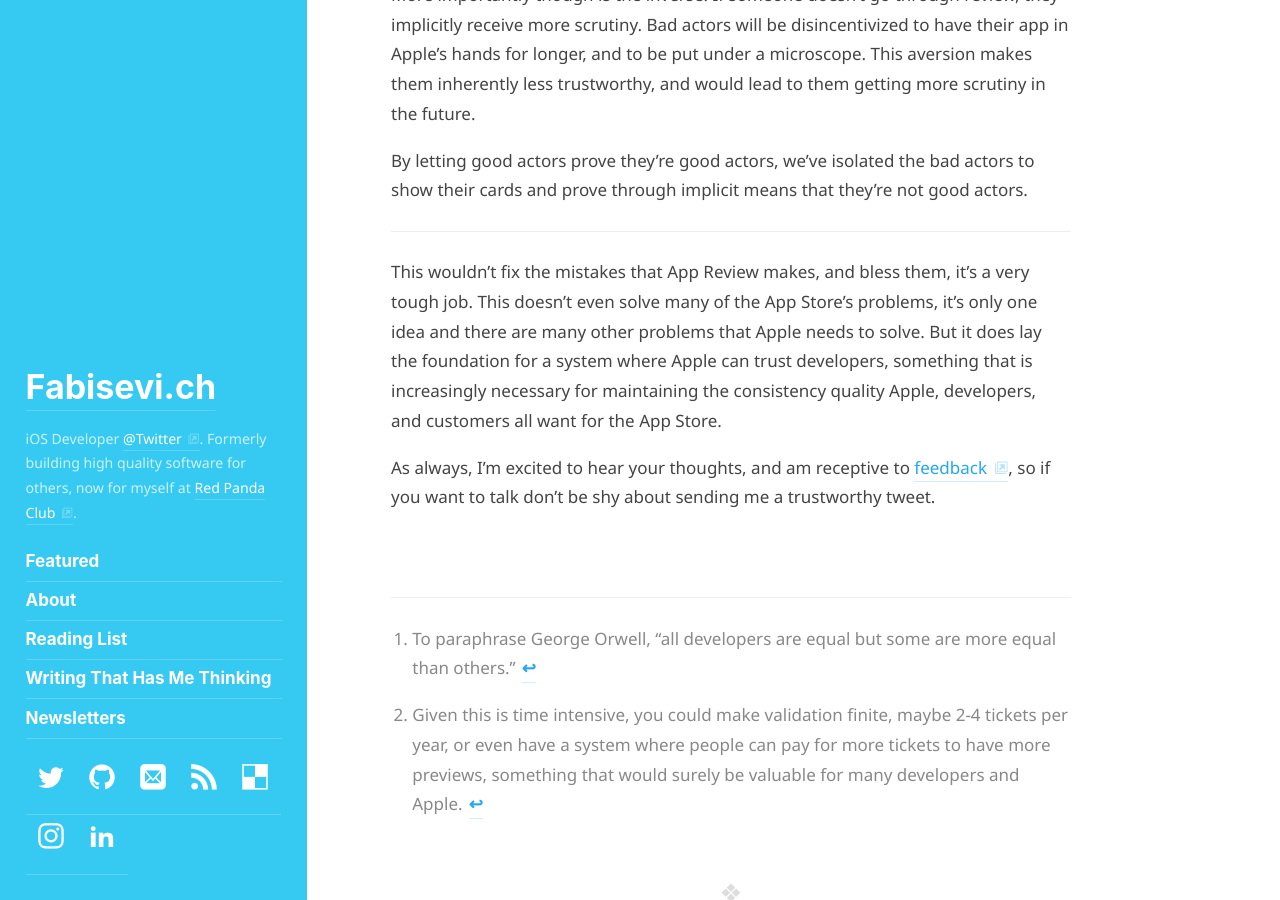
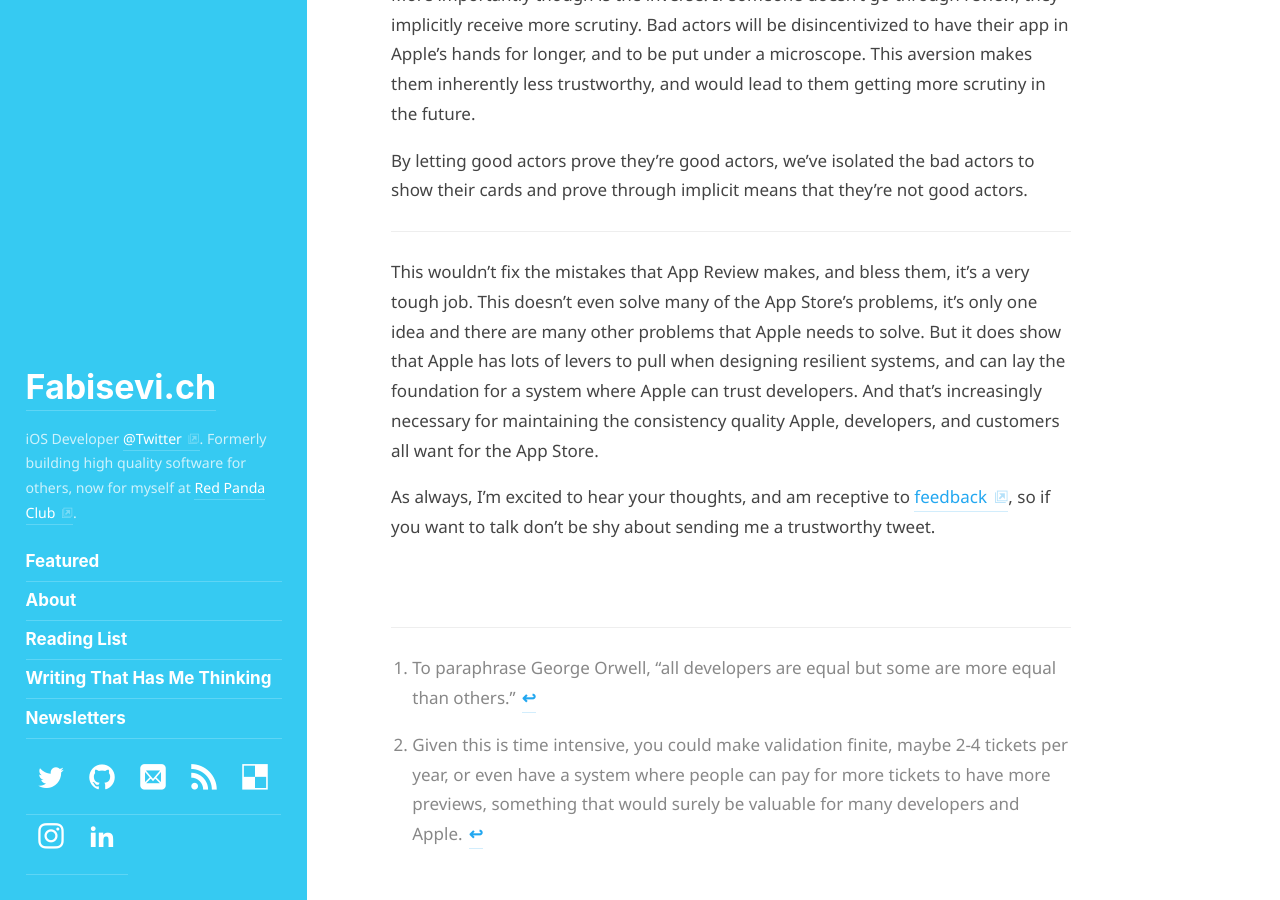
Before and after one commit to mergesort/mergesort.github.io, a Jekyll site: the page built from _posts/2021-02-15-app-store-preview.md, in a window 1280 px wide and 900 px high, scrolled down 2965 px. Built offline with Jekyll 4.4.1, drawn with Linux system fonts in a browser that asks for light colours; some web fonts are replaced.

Commit message:
Updating last paragraph in App Store [P]review for clarity

```diff
--- a/_posts/2021-02-15-app-store-preview.md
+++ b/_posts/2021-02-15-app-store-preview.md
@@ -39,7 +39,7 @@ By letting good actors prove they're good actors, we've isolated the bad actors
 
 ---
 
-This wouldn't fix the mistakes that App Review makes, and bless them, it's a very tough job. This doesn’t even solve many of the App Store's problems, it’s only one idea and there are many other problems that Apple needs to solve. But it does lay the foundation for a system where Apple can trust developers, something that is increasingly necessary for maintaining the consistency quality Apple, developers, and customers all want for the App Store.
+This wouldn't fix the mistakes that App Review makes, and bless them, it's a very tough job. This doesn’t even solve many of the App Store's problems, it’s only one idea and there are many other problems that Apple needs to solve. But it does show that Apple has lots of levers to pull when designing resilient systems, and can lay the foundation for a system where Apple can trust developers. And that's increasingly necessary for maintaining the consistency quality Apple, developers, and customers all want for the App Store.
 
 As always, I’m excited to hear your thoughts, and am receptive to [feedback](https://twitter.com/mergesort), so if you want to talk don't be shy about sending me a trustworthy tweet.
 
```
